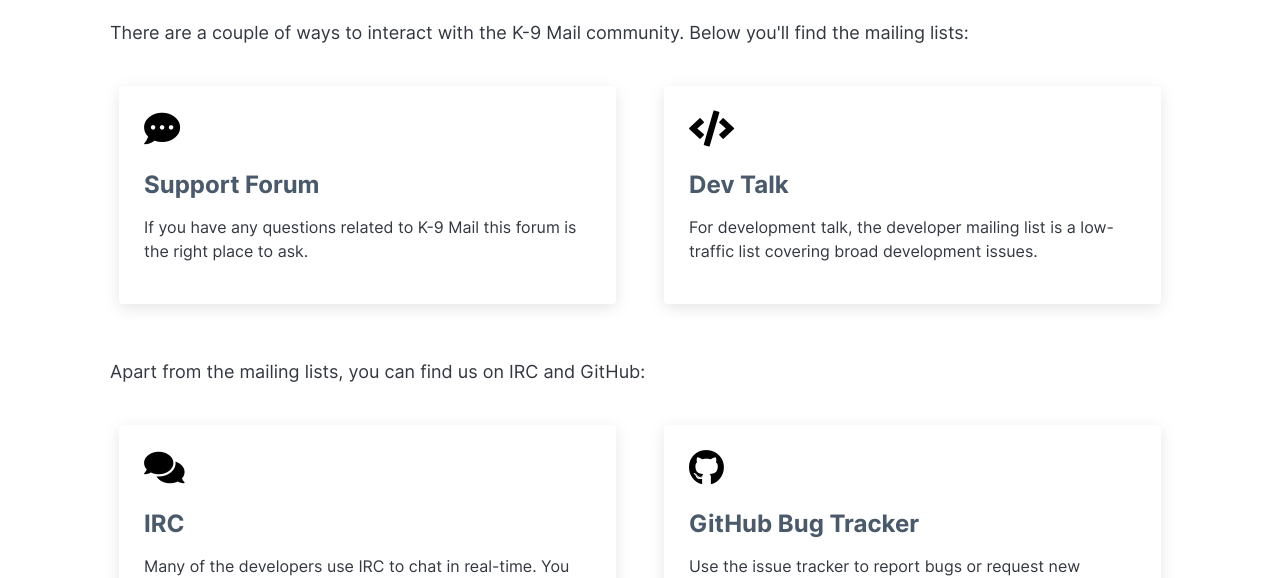
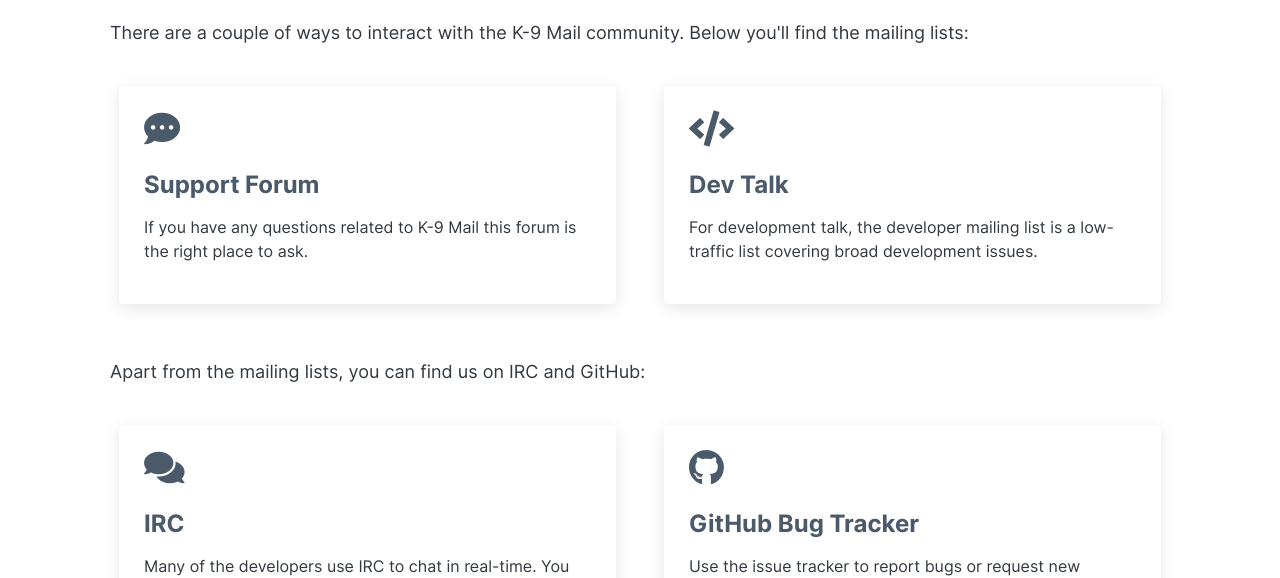
Before and after one commit to k9mail/k9mail.app, a Jekyll site: the page built from community.html, in a window 1280 px wide. Shown: the part 295-873 px from the top of the page. Built offline with Jekyll 4.4.1, drawn with Linux system fonts in a browser that asks for light colours.

Commit message:
Fixed classes for the community page

```diff
--- a/community.html
+++ b/community.html
@@ -19,14 +19,14 @@ title: Community
       <div class="row justify-content-between pt-4">
         <div class="col mx-3 gallery-item project-card full-width-sm">
           <a class="text-dark" target="_blank" rel="noopener" href="https://forum.k9mail.app/">
-            <i class="fas fa-comment-dots size-36 text-teal mb-3"></i>
+            <i class="fas fa-comment-dots size-36 text-main mb-3"></i>
             <h3 class="text-main weight-700">Support Forum</h3>
             <p>If you have any questions related to K-9 Mail this forum is the right place to ask.</p>
           </a>
         </div>
         <div class="col mx-3 gallery-item project-card full-width-sm">
           <a class="text-dark" target="_blank" rel="noopener" href="https://groups.google.com/forum/#!forum/k-9-dev">
-            <i class="fas fa-code size-36 text-teal mb-3"></i>
+            <i class="fas fa-code size-36 text-main mb-3"></i>
             <h3 class="text-main weight-700">Dev Talk</h3>
             <p>For development talk, the developer mailing list is a low-traffic list covering broad development issues.</p>
           </a>
@@ -38,14 +38,14 @@ title: Community
      <div class="row justify-content-between pt-4 pb-3">
         <div class="col mx-3 gallery-item project-card full-width-sm">
             <a class="text-dark" target="_blank" rel="noopener" href="https://webchat.freenode.net/?channels=#k-9">
-              <i class="fas fa-comments size-36 text-teal mb-3"></i>
+              <i class="fas fa-comments size-36 text-main mb-3"></i>
               <h3 class="text-main weight-700">IRC</h3>
               <p>Many of the developers use IRC to chat in real-time. You can find them on the Freenode network, channel #k-9</p>
             </a>
           </div>
         <div class="col mx-3 gallery-item project-card full-width-sm">
           <a class="text-dark" target="_blank" rel="noopener" href="https://github.com/k9mail/k-9/issues">
-            <i class="fab fa-github size-36 text-teal mb-3"></i>
+            <i class="fab fa-github size-36 text-main mb-3"></i>
             <h3 class="text-main weight-700">GitHub Bug Tracker</h3>
             <p>Use the issue tracker to report bugs or request new features.</p>
           </a>
```
